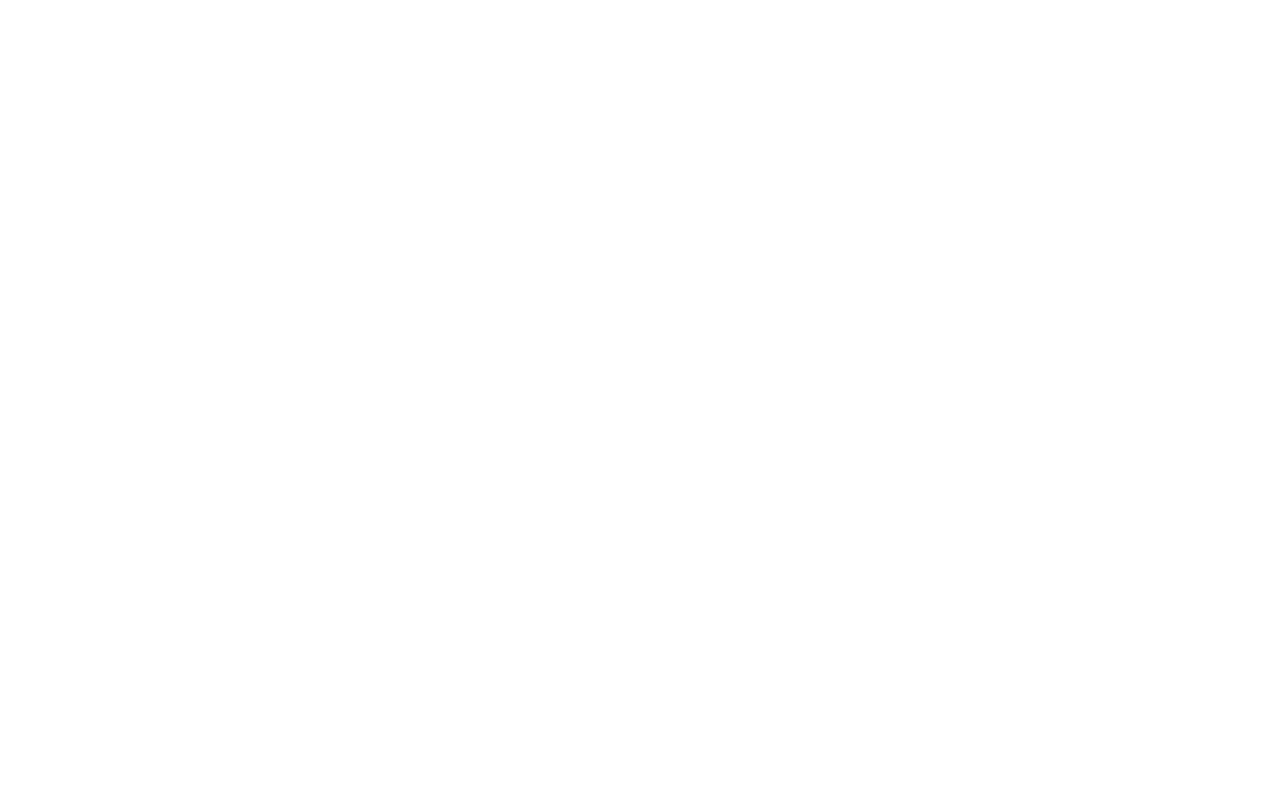
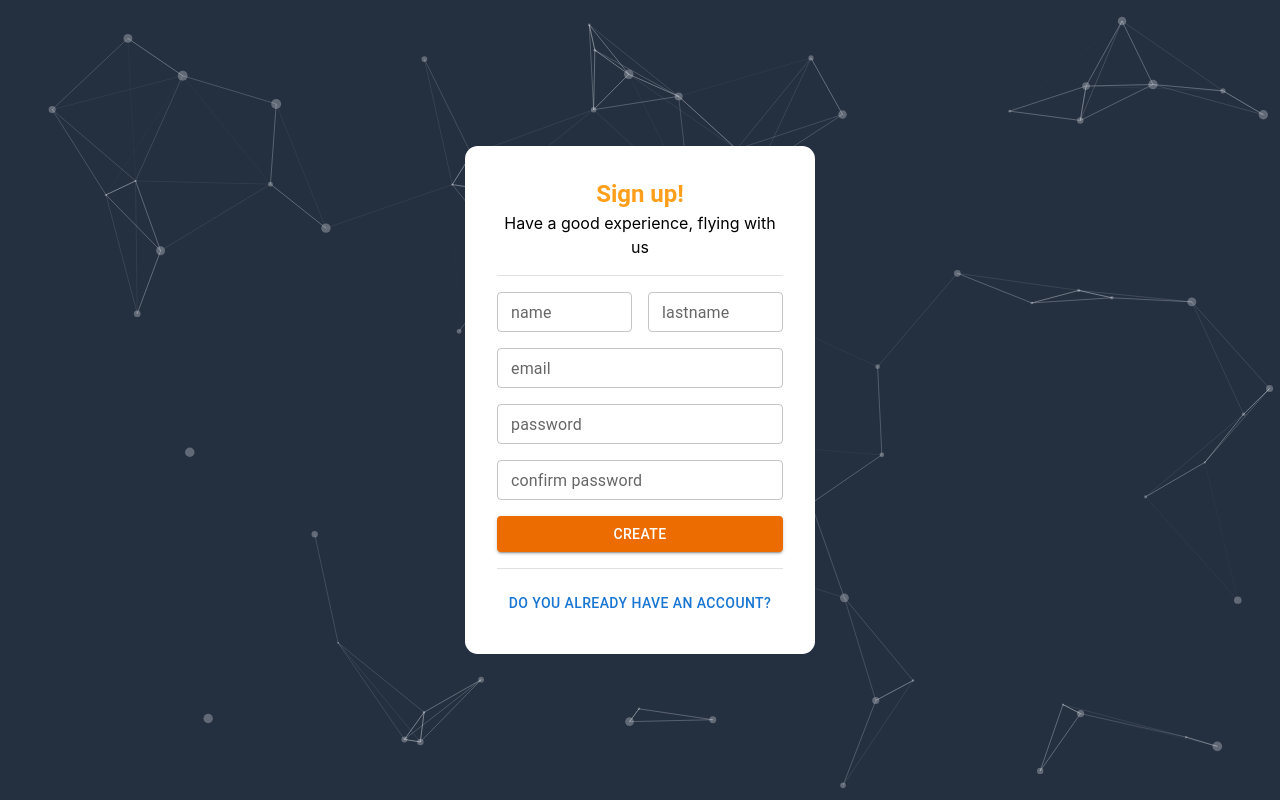
Before and after one commit to No-Country/C8-55-FT-MERN, a React (Vite) app in the folder frontend/: page /#/log in a window 1280 px wide. Before the commit this address had no page. Built offline with nearby package versions, Linux system fonts and the light colour scheme.

Commit message:
adding signup / signin

```diff
--- a/frontend/src/App.jsx
+++ b/frontend/src/App.jsx
@@ -4,12 +4,14 @@
 import PublicLayout from "./layout/Public"
 
 import Home from "./views/Home"
+import LogIndex from "./views/Login"
 
 function App() {
 
   return (
 
   <Routes>
+    <Route path="/log" element={<LogIndex/>} />
     <Route element={<ClientLayout/>}>
       <Route path="/" element={<Home/>}/>
     </Route>
--- /dev/null
+++ b/frontend/src/components/Particles.jsx
@@ -0,0 +1,94 @@
+import React, { useCallback } from 'react'
+import Particles from 'react-tsparticles'
+import {loadFull} from 'tsparticles'
+const Particle = () => {
+    const particlesInit = useCallback(async (engine) => {
+        await loadFull(engine);
+    }, []);
+
+    const particlesLoaded = useCallback(async (container) => {
+        // await console.log(container);
+    }, []);
+
+    return (
+        <Particles
+            id="tsparticles"
+            init={particlesInit}
+            loaded={particlesLoaded}
+            options={{
+                background: {
+                    color: {
+                        value: "#242f40",
+                    },
+                },
+                fpsLimit: 120,
+                interactivity: {
+                    events: {
+                        onClick: {
+                            enable: false,
+                            mode: "push",
+                        },
+                        onHover: {
+                            enable: true,
+                            mode: "repulse",
+                        },
+                        resize: true,
+                    },
+                    modes: {
+                        push: {
+                            quantity: 4,
+                        },
+                        repulse: {
+                            distance: 50,
+                            duration: 10,
+                        },
+                    },
+                },
+                particles: {
+                    color: {
+                        value: "#EDF2F4",
+                    },
+                    links: {
+                        color: "#EDF2F4",
+                        distance: 150,
+                        enable: true,
+                        opacity: 0.3,
+                        width: 1,
+                    },
+                    collisions: {
+                        enable: true,
+                    },
+                    move: {
+                        directions: "none",
+                        enable: true,
+                        outModes: {
+                            default: "bounce",
+                        },
+                        random: false,
+                        speed: 1,
+                        straight: false,
+                    },
+                    number: {
+                        density: {
+                            enable: true,
+                            area: 1000,
+                        },
+                        value: 80,
+                    },
+                    opacity: {
+                        value: 0.3,
+                    },
+                    shape: {
+                        type: "circle",
+                    },
+                    size: {
+                        value: { min: 1, max: 5 },
+                    },
+                },
+                detectRetina: true,
+            }}
+        />
+    );
+}
+
+export default Particle
--- a/frontend/src/layout/Client/components/ChatUser.jsx
+++ b/frontend/src/layout/Client/components/ChatUser.jsx
@@ -3,7 +3,7 @@
 
 const ChatUser = () => {
     return (
-        <Box>
+        <Box sx={{cursor: 'pointer'}}>
             <Box sx={{display: 'flex', gap: '0.5em'}}>
                 <Box sx={{ maxWidth: 40, borderRadius: '100%', overflow: 'hidden' }}>
                     <CardMedia
@@ -15,7 +15,7 @@
                     />
                 </Box>
                 <Box sx={{display: 'flex',  width: '100%', flexDirection: 'column' }}>
-                    <Box sx={{display: 'flex', alignItems: 'top', justifyContent: 'space-between', alignItems: 'center',  width: '100%'}}>
+                    <Box sx={{display: 'flex', alignItems: 'top', justifyContent: 'space-between',  width: '100%'}}>
                     <Typography variant="subtitle2" color="initial">Feredico Valdez</Typography>
                     <Typography variant="body2" color="gray">13:42A.M.</Typography>
                     </Box>
--- a/frontend/src/layout/Client/components/Header.jsx
+++ b/frontend/src/layout/Client/components/Header.jsx
@@ -38,7 +38,7 @@
 
         <Paper
           component="form"
-          sx={{ p: '2px 4px', display: 'flex', alignItems: 'center', width: 400 }}
+          sx={{ p: '2px 4px', display: 'flex', alignItems: 'center', width: '100%', maxWidth: 400 }}
         >
           <InputBase
             sx={{ ml: 1, flex: 1 }}
--- a/frontend/src/layout/Client/components/TopProject.jsx
+++ b/frontend/src/layout/Client/components/TopProject.jsx
@@ -19,7 +19,6 @@
 
 const TopProject = ({project}) => {
 
-    console.log(project)
     return (
         <Box sx={style.topProject}>
             <Box sx={{ backgroundColor: '#23222F', width: '3em', height: '100%', display: 'flex', alignItems: 'center', justifyContent: 'center' }}>
--- /dev/null
+++ b/frontend/src/views/Home/components/CreatePost.jsx
@@ -0,0 +1,32 @@
+import React from 'react'
+import { CKEditor } from '@ckeditor/ckeditor5-react';
+import ClassicEditor from '@ckeditor/ckeditor5-build-classic';
+import { Stack, Typography } from '@mui/material';
+
+const CreatePost = () => {
+    return (
+        <Stack>
+            <Typography variant="h6" color="initial">Create Post</Typography>
+            <CKEditor
+                editor={ClassicEditor}
+                data="<p>Helloworld,</p>"
+                onReady={editor => {
+                    // You can store the "editor" and use when it is needed.
+                    console.log('Editor is ready to use!', editor);
+                }}
+                onChange={(event, editor) => {
+                    const data = editor.getData();
+                    console.log({ event, editor, data });
+                }}
+                onBlur={(event, editor) => {
+                    console.log('Blur.', editor);
+                }}
+                onFocus={(event, editor) => {
+                    console.log('Focus.', editor);
+                }}
+            />
+        </Stack>
+    )
+}
+
+export default CreatePost
--- a/frontend/src/views/Home/index.jsx
+++ b/frontend/src/views/Home/index.jsx
@@ -1,19 +1,20 @@
 import { InputBase, Stack, TextField } from '@mui/material'
 import React from 'react'
+import CreatePost from './components/CreatePost'
 import PostShared from './components/PostShared'
 const Home = () => {
   return (
     <Stack>
       <Stack sx={{ width: '600px', display: 'flex', gap: '1em' }}>
-        <InputBase
+        {/* <InputBase
           sx={{ border: '0.5px solid gray', borderRadius: '20px', paddingX: '1em', height: '2.5em' }}
           placeholder="Create Post..."
-        />
-        <Stack sx={{ display: 'flex', gap: '1em', overflow: 'scroll', maxHeight: 700, paddingBottom: '3em' }}>
+        /> */}
+          <CreatePost />
+        <Stack sx={{ display: 'flex', gap: '1em', overflow: 'scroll', maxHeight: 700, paddingBottom: '8em' }}>
           <PostShared />
           <PostShared />
           <PostShared />
-
         </Stack>
       </Stack>
     </Stack>
--- /dev/null
+++ b/frontend/src/views/Login/components/Login.jsx
@@ -0,0 +1,41 @@
+import { Box, Divider, Stack, TextField, Typography, ButtonGroup, Button } from '@mui/material'
+import React from 'react'
+import { Link } from 'react-router-dom'
+
+const Login = () => {
+  return (
+    <Stack p='2em' sx={{ width: '350px', borderRadius: '0.8em', backgroundColor: 'white', gap: '1em'}} >
+      <Box sx={{ textAlign: 'center'}}>
+        <Typography variant="h5" color="#FF9F1C"><strong>Hello again!</strong></Typography>
+        <Typography variant="subtitle" color="initial">Wellcome back you ha've been missed</Typography>
+      </Box>
+      <Box sx={{ widht: '100%', display: 'flex', flexDirection: 'column', gap: '1em' }}>
+        <Divider />
+        <TextField
+          label="email"
+          id="outlined-size-small"
+          size="small"
+          fullWidth
+        />
+        <TextField
+          label="password"
+          id="outlined-size-small"
+          size="small"
+          fullWidth
+        />
+
+      </Box>
+      <Box sx={{display: 'flex', justifyContent: 'space-between'}}>
+      <Button variant='text' color='warning'>Sign up</Button>
+      <Button variant='contained' color='warning' type='submit'>Log In</Button>
+
+      </Box>
+      <Divider />
+      <Button variant="text" color="primary">
+          Forgot password?
+        </Button>
+    </Stack>
+  )
+}
+
+export default Login
--- /dev/null
+++ b/frontend/src/views/Login/components/Signup.jsx
@@ -0,0 +1,76 @@
+import { Box, Button, Divider, Stack, TextField, Typography } from '@mui/material'
+import React, { useState } from 'react'
+
+const Signup = () => {
+
+  const [userCreate, setUserCreate] = useState()
+
+  console.log(userCreate)
+
+  const createUser = e => {
+    e.preventDefault();
+
+    const userData = {
+      name: e.target.name.value.trim(),
+      lastname: e.target.lastname.value.trim(),
+      mail: e.target.mail.value.trim(),
+      password: e.target.password.value.trim()
+    }
+    setUserCreate(userData)
+  }
+
+  return (
+    <Stack component='form' onSubmit={createUser} p='2em' sx={{ width: '350px', borderRadius: '0.8em', backgroundColor: 'white', gap: '1em' }} >
+      <Box sx={{ textAlign: 'center' }}>
+        <Typography variant="h5" color="#FF9F1C"><strong>Sign up!</strong></Typography>
+        <Typography variant="subtitle" color="initial">Have a good experience, flying with us</Typography>
+      </Box>
+      <Divider />
+      <Box sx={{ widht: '100%', display: 'flex', justifyContent: 'space-between', gap: '1em' }}>
+        <TextField
+          label="name"
+          id="name"
+          size="small"
+          fullWidth
+        />
+        <TextField
+          label="lastname"
+          id="lastname"
+          size="small"
+          fullWidth
+        />
+      </Box>
+      <Box sx={{ widht: '100%', gap: '1em', display: 'flex', flexDirection: 'column' }}>
+        <TextField
+          label="email"
+          id="mail"
+          size="small"
+          fullWidth
+        />
+        <TextField
+          label="password"
+          id="password"
+          size="small"
+          fullWidth
+          type='password'
+        />
+        <TextField
+          label="confirm password"
+          id="confirmPassword"
+          size="small"
+          fullWidth
+          type='password'
+        />
+
+      </Box>
+
+      <Button variant='contained' color='warning' type='submit' >Create</Button>
+      <Divider />
+      <Button variant="text" color="primary">
+        Do you already have an account?
+      </Button>
+    </Stack >
+  )
+}
+
+export default Signup
--- /dev/null
+++ b/frontend/src/views/Login/index.jsx
@@ -0,0 +1,24 @@
+import { Box, Stack } from '@mui/material'
+import React, { useState } from 'react'
+import Particle from '../../components/Particles'
+import Login from './components/Login'
+import Signup from './components/Signup'
+
+const LogIndex = () => {
+
+    const [logStatus, setLogStatus] = useState('login')
+
+
+    return (
+        <Stack sx={{display: 'flex', alignItems: 'center', justifyContent: 'center', height: '100vh', width: '100%'}}>
+            <Box sx={{zIndex: 100}}>
+            {/* <Login/> */}
+            <Signup/>
+
+            </Box>
+            <Particle />
+        </Stack>
+    )
+}
+
+export default LogIndex
```
Also changed, not shown: frontend/package.json (+6 -1 lines), frontend/src/layout/Client/components/SideBar.jsx (+4 -4 lines), 1 other file (tests, documents, lock files or other folders).
